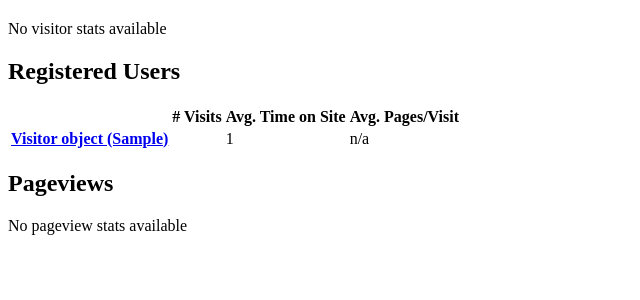
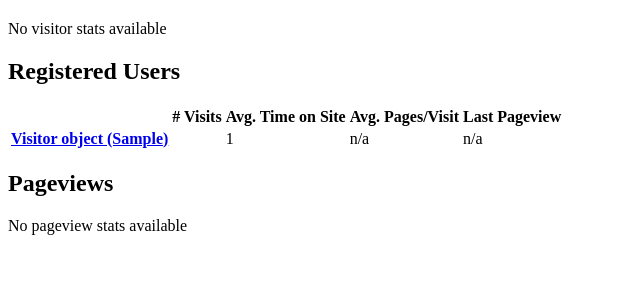
Before and after one commit to bruth/django-tracking2, a Django app: template tracking/templates/tracking/dashboard.html in a window 1280 px wide. Shown: the part 182-482 px from the top of the page, without its empty margins (0-640 px from the left). Run offline with Django 3.2, Linux system fonts and the light colour scheme; tables that the repository leaves empty hold one stand-in row (values such as "Sample post"); the template is opened without the code that fills it: values that come from a table or form of the project are taken from there, most other values are stand-ins (such as "Sample title", 1, 10 or a date in 2020).

Commit message:
Added last_pageview to user_stats.

```diff
--- a/tracking/managers.py
+++ b/tracking/managers.py
@@ -6,7 +6,7 @@ from datetime import timedelta
 from django.utils import timezone
 from django.contrib.auth import get_user_model
 from django.db import models
-from django.db.models import Count, Avg, Sum
+from django.db.models import Count, Avg, Sum, Max
 from tracking.settings import TRACK_PAGEVIEWS, TRACK_ANONYMOUS_USERS
 from tracking.cache import CacheManager
 
@@ -172,6 +172,7 @@ class VisitorManager(CacheManager):
             time_on_site=Avg('visit_history__time_on_site'),
             page_count=Count('visit_history__pageviews', distinct=True),
             pages_per_visit=Count('visit_history__pageviews', distinct=True)/Count('visit_history', distinct=True),
+            last_pageview=Max('visit_history__pageviews__view_time'),
         ).filter(visit_count__gt=0).order_by(
             '-time_on_site',
             get_user_model().USERNAME_FIELD,
--- a/tracking/templates/tracking/snippets/stats.html
+++ b/tracking/templates/tracking/snippets/stats.html
@@ -62,6 +62,7 @@
             <th># Visits</th>
             <th>Avg. Time on Site</th>
             <th>Avg. Pages/Visit</th>
+            <th>Last Pageview</th>
         </tr>
     </thead>
     <tbody>
@@ -71,6 +72,7 @@
             <td>{{ user.visit_count }}</td>
             <td>{{ user.time_on_site|default_if_none:"n/a" }}</td>
             <td>{{ user.pages_per_visit|floatformat|default:"n/a" }}</td>
+            <td>{{ user.last_pageview|default:"n/a" }}</td>
         </tr>
         {% endfor %}
     </tbody>
```
